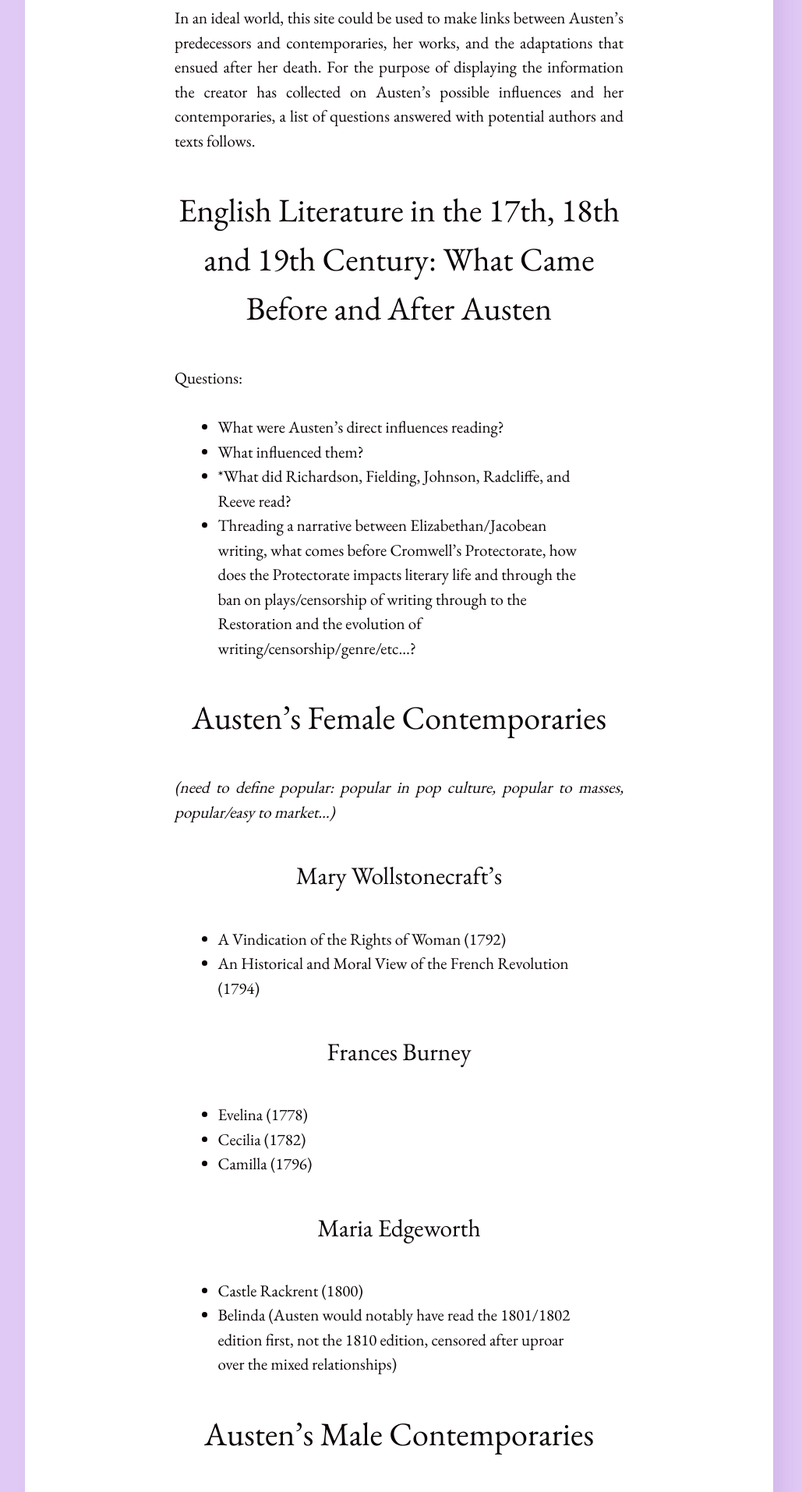
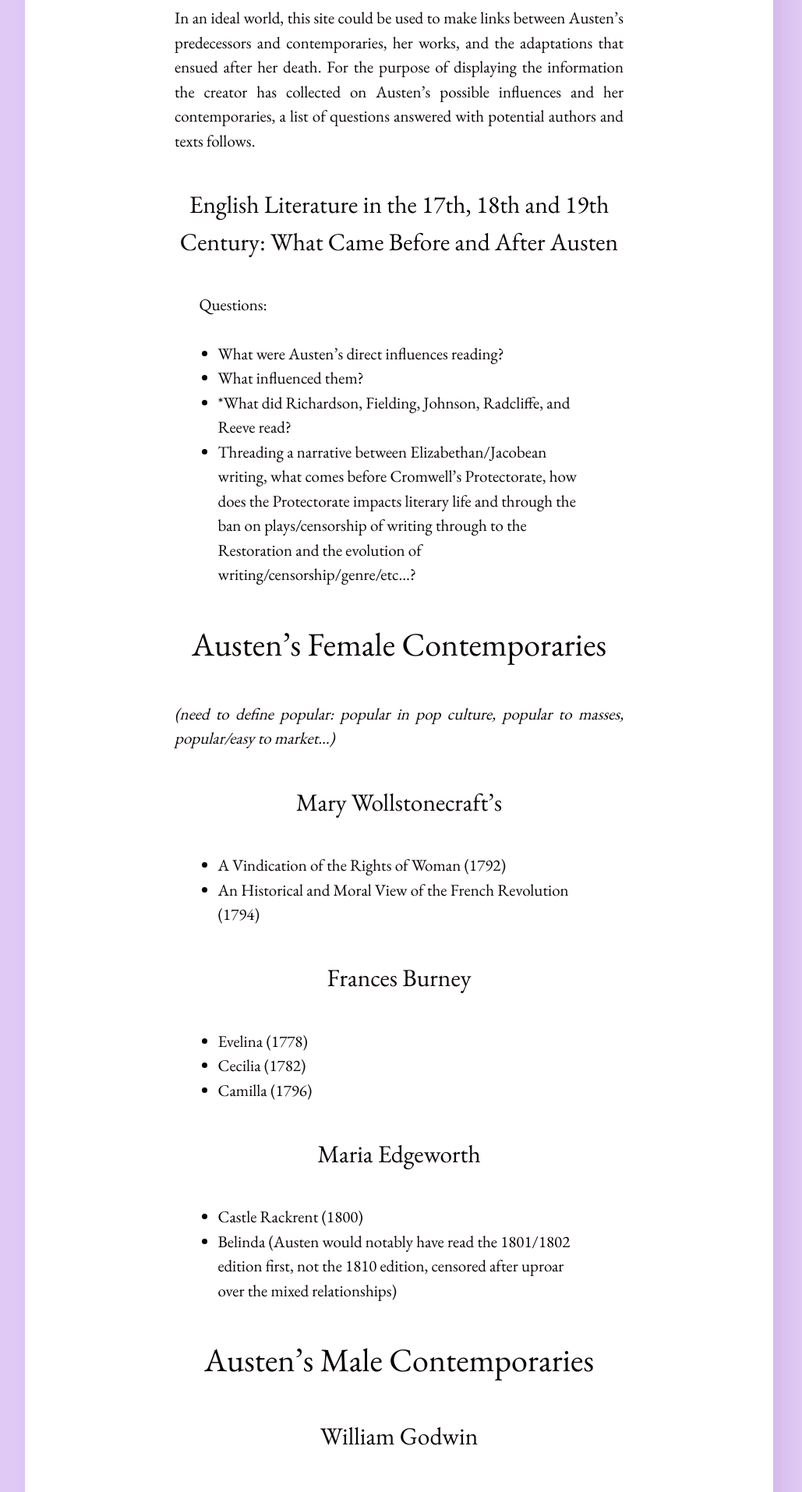
Before and after one commit to imangareeboo/Austen_Adaptations, a Jekyll site: the page built from _posts/2023-04-25-austencontemps.md, in a window 1280 px wide. Shown: the part 497-2411 px from the top of the page at 78% size, without its empty margins (128-1157 px from the left). Built offline with Jekyll 4.4.1, drawn with Linux system fonts in a browser that asks for light colours.

```diff
--- a/_posts/2023-04-25-austencontemps.md
+++ b/_posts/2023-04-25-austencontemps.md
@@ -5,7 +5,7 @@ title: Austen's Influences & Contemporaries
 
 In an ideal world, this site could be used to make links between Austen's predecessors and contemporaries, her works, and the adaptations that ensued after her death. For the purpose of displaying the information the creator has collected on Austen's possible influences and her contemporaries, a list of questions answered with potential authors and texts follows.
 
-## English Literature in the 17th, 18th and 19th Century: What Came Before and After Austen
+### English Literature in the 17th, 18th and 19th Century: What Came Before and After Austen
  Questions:
  <ul>
  <li> What were Austen’s direct influences reading?</li>
```
